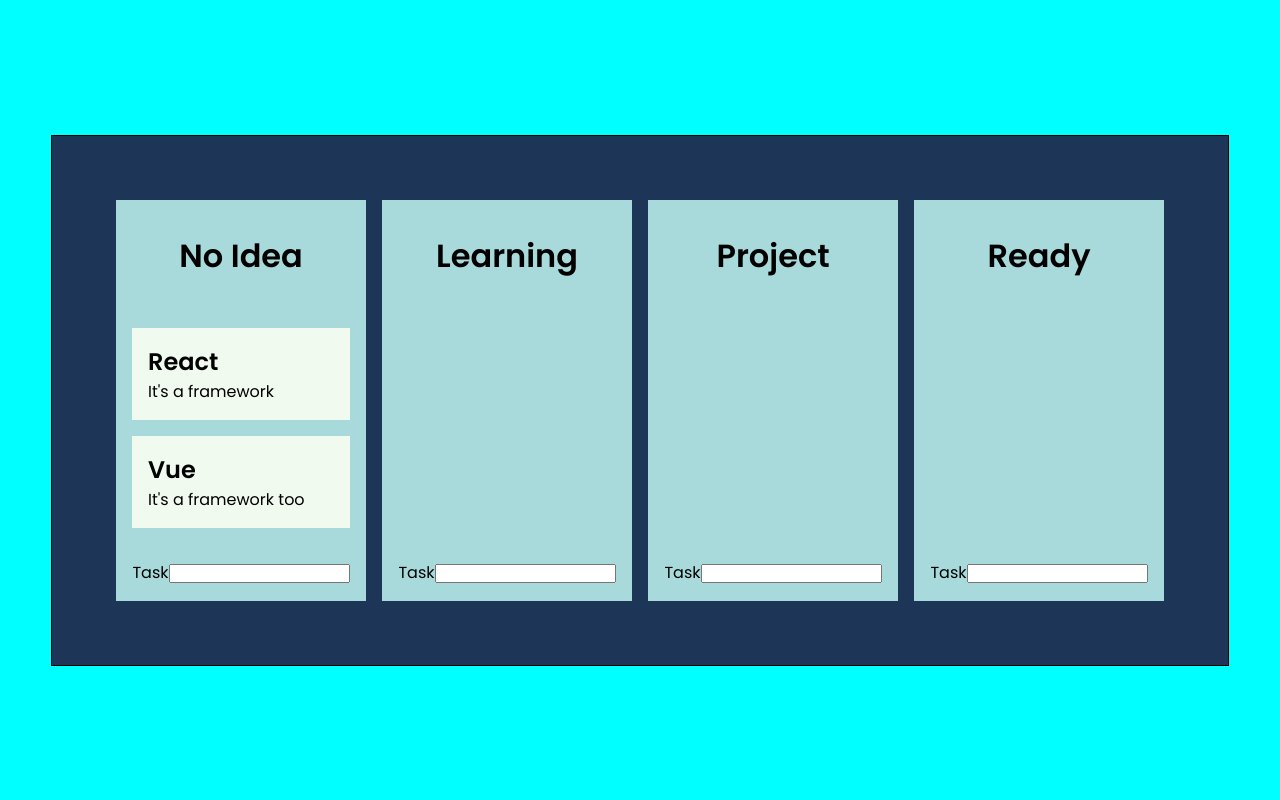
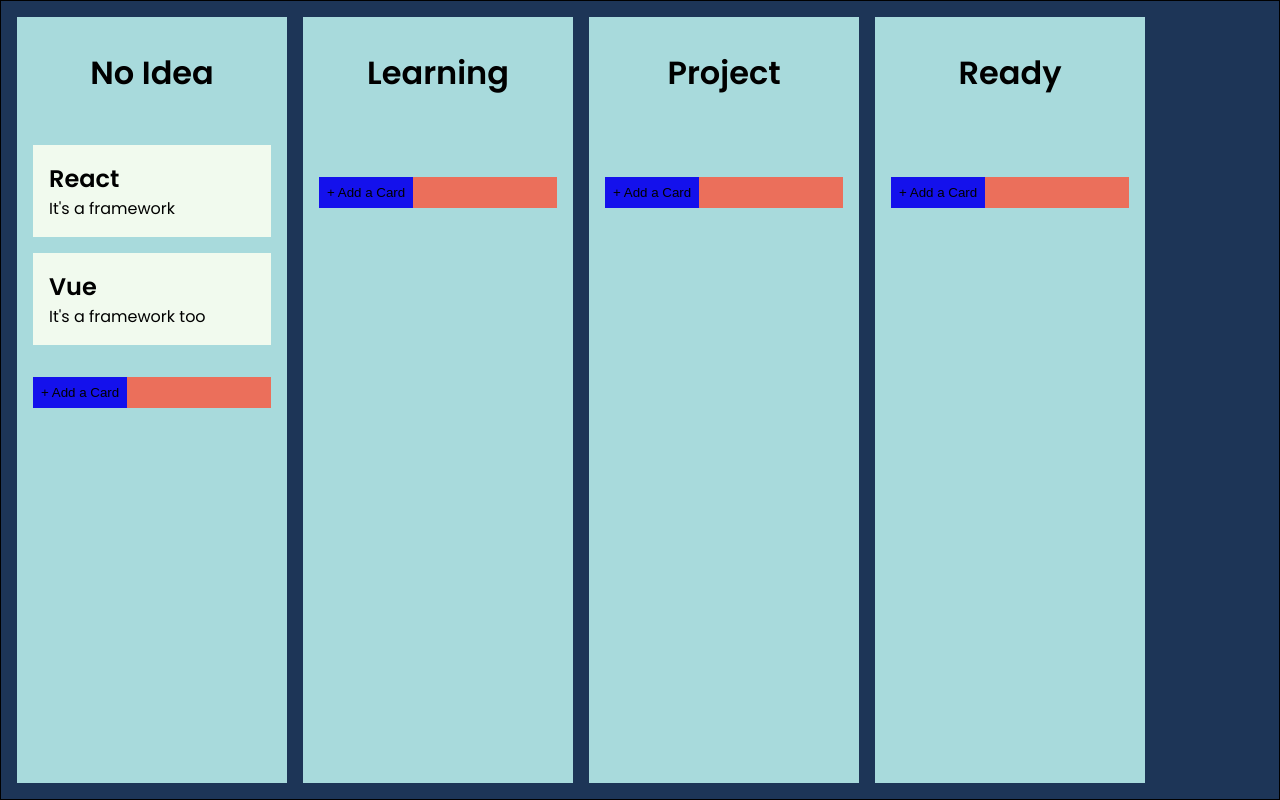
Before and after one commit to mariangz/learning-app, a JavaScript app: page / in a window 1280 px wide. Built offline with nearby package versions, Linux system fonts and the light colour scheme.

Commit message:
style: update layout

```diff
--- /dev/null
+++ b/src/AddCardButton.js
@@ -0,0 +1,7 @@
+export default function AddCardButton() {
+	return (
+		<div className='AddCardButton__container'>
+			<button className='AddCardButton__btn'>+ Add a Card</button>
+		</div>
+	);
+}
--- a/src/Card.js
+++ b/src/Card.js
@@ -1,11 +1,11 @@
-import Input from './Input';
+import AddCardButton from './AddCardButton';
 
 export default function Card({ title, dataList }) {
 	return (
 		<div className='card'>
 			<h1 className='card card__title'>{title}</h1>
 			<div className='card card__body'>{dataList}</div>
-			<Input />
+			<AddCardButton />
 		</div>
 	);
 }
--- a/src/Input.js
+++ /dev/null
@@ -1,10 +0,0 @@
-export default function Input() {
-	return (
-		<div className='input-container'>
-			<label className='label' htmlFor='inputTask'>
-				Task
-			</label>
-			<input id='inputTask' />
-		</div>
-	);
-}
--- a/src/index.css
+++ b/src/index.css
@@ -3,6 +3,7 @@
 	--coral: #eb6f5b;
 	--peach: #feceb4;
 	--blue: #1411ec;
+	--grey: #5e6c84;
 }
 
 * {
@@ -13,10 +14,7 @@
 
 body {
 	font-family: 'Poppins', sans-serif;
-	height: 100vh;
-	display: flex;
-	justify-content: center;
-	align-items: center;
+
 	background-color: aqua;
 }
 
@@ -24,23 +22,22 @@ body {
 	border: 1px solid black;
 	display: flex;
 	gap: 1rem;
-	max-width: 1200px;
-	padding: 4rem;
+	padding: 1rem;
+	height: 100vh;
 }
 
 .card {
 	background-color: #a8dadc;
 	display: flex;
 	flex-direction: column;
-	flex-basis: 90%;
 	align-items: center;
 	gap: 1rem;
 	padding: 1rem;
-	width: 250px;
+	width: 270px;
 }
 
 .card__body {
-	flex-grow: 1;
+	/* flex-grow: 1; */
 }
 
 .task {
@@ -56,3 +53,15 @@ body {
 .container.light {
 	background-color: #fff;
 }
+
+.AddCardButton__container {
+	min-width: 100%;
+	background-color: #eb6f5b;
+}
+
+.AddCardButton__btn {
+	background-color: var(--blue);
+	border: 0;
+	outline: 0;
+	padding: 0.5rem;
+}
```
